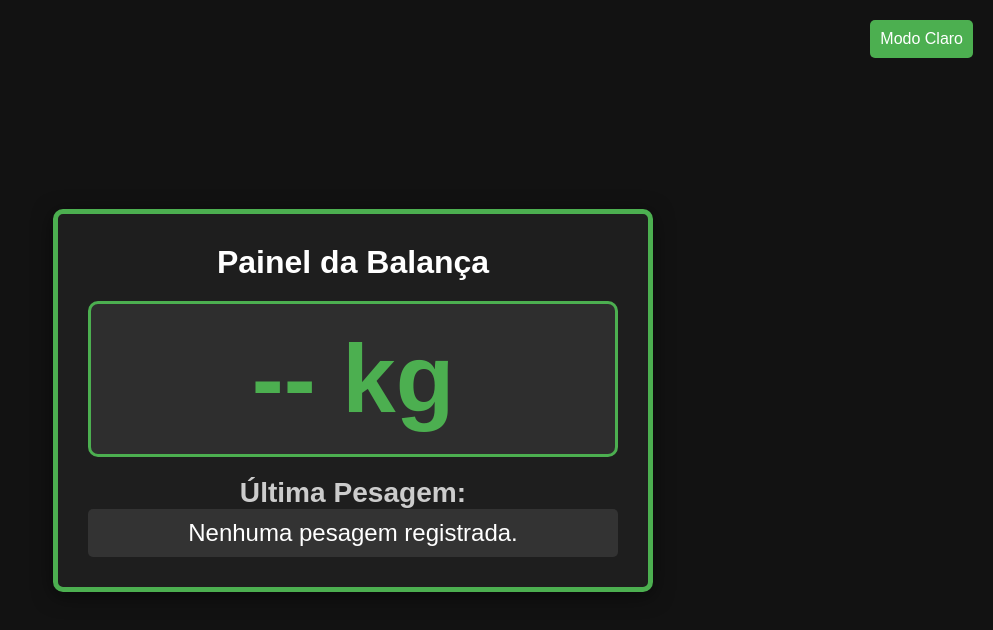
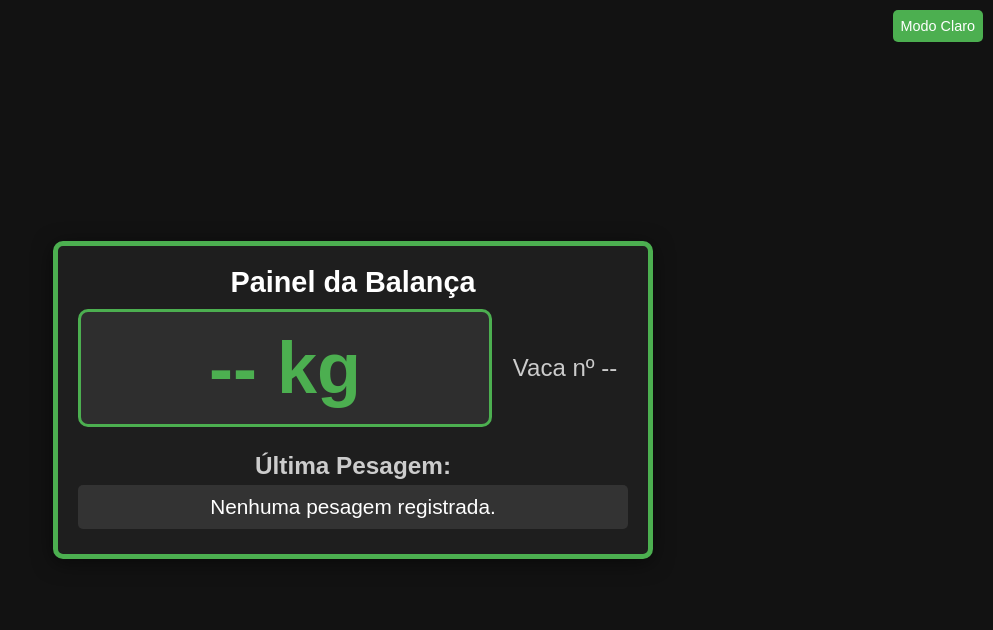
Before and after one commit to gabrielss2406/ConnectFarm-LocalizationSystem, a website: page public/weight.html in a window 1280 px wide. Shown: the whole page, without its empty margins (287-1280 px from the left). Drawn offline with nearby package versions, Linux system fonts and the light colour scheme; no server answers.

Commit message:
feat: cow number on painel

```diff
--- a/public/weight.html
+++ b/public/weight.html
@@ -19,93 +19,100 @@
             align-items: center;
             height: 100vh;
             background-color: #121212;
-            /* Cor de fundo escuro */
             font-family: Arial, sans-serif;
             transition: background-color 0.3s;
-            /* Transição suave */
         }
 
         .container {
-            text-align: center;
+            display: flex;
+            flex-direction: column;
+            align-items: center;
             background-color: #1e1e1e;
-            /* Cor de fundo da caixa */
-            padding: 30px;
+            padding: 20px;
             border-radius: 10px;
             box-shadow: 0 4px 20px rgba(0, 0, 0, 0.5);
-            width: 90vw;
+            width: 95vw;
             max-width: 600px;
             border: 5px solid #4CAF50;
-            /* Borda verde */
             transition: background-color 0.3s;
-            /* Transição suave */
+        }
+
+        .display-section {
+            display: flex;
+            justify-content: space-around;
+            align-items: center;
+            width: 100%;
+            gap: 10px;
         }
 
         .weight-display {
-            font-size: 4rem;
+            font-size: 3rem;
             font-weight: bold;
-            margin: 20px 0;
-            padding: 20px;
+            padding: 15px;
             border: 3px solid #4CAF50;
             border-radius: 10px;
             background-color: #2e2e2e;
-            /* Fundo mais escuro para o peso */
             color: #4CAF50;
-            /* Texto verde */
+            flex: 3;
+            text-align: center;
             transition: transform 0.2s;
+            white-space: nowrap;
+            overflow: hidden;
+            text-overflow: ellipsis;
         }
 
         .weight-display:hover {
             transform: scale(1.05);
         }
 
+        .number-display {
+            font-size: 1.5rem;
+            color: #ccc;
+            flex: 1;
+            text-align: center;
+        }
+
         .history {
-            margin-top: 20px;
+            margin-top: 15px;
             text-align: center;
-            font-size: 1.5rem;
+            font-size: 1.3rem;
             color: #fff;
-            /* Texto branco para melhor contraste */
+            width: 100%;
         }
 
         .history-entry {
             list-style: none;
-            margin: 0;
-            padding: 0;
+            margin: 5px 0;
+            padding: 10px;
             background-color: #333;
-            /* Fundo das entradas do histórico */
-            padding: 10px;
             border-radius: 5px;
             color: #fff;
-            /* Texto branco */
         }
 
         h1 {
-            font-size: 2rem;
-            margin-bottom: 20px;
+            font-size: 1.8rem;
+            margin-bottom: 10px;
             color: #fff;
-            /* Título branco */
         }
 
         h3 {
-            margin-top: 20px;
+            margin-top: 10px;
             color: #ccc;
-            /* Cor do subtítulo mais clara */
         }
 
         .toggle-button {
             position: absolute;
-            top: 20px;
-            right: 20px;
+            top: 10px;
+            right: 10px;
             background-color: #4CAF50;
-            /* Cor do botão */
             color: white;
             border: none;
             border-radius: 5px;
-            padding: 10px;
+            padding: 8px;
             cursor: pointer;
-            font-size: 1rem;
+            font-size: 0.9rem;
         }
 
-        /* Estilos para o modo claro */
         .light-mode {
             background-color: #f0f0f0;
         }
@@ -113,27 +120,48 @@
         .light-mode .container {
             background-color: #fff;
             border: 5px solid #4CAF50;
-            /* Borda verde */
         }
 
         .light-mode .weight-display {
             background-color: #e7f9e7;
-            /* Fundo claro para o peso */
             color: #4CAF50;
-            /* Texto verde */
+        }
+
+        .light-mode .number-display {
+            color: #333;
         }
 
         .light-mode .history-entry {
             background-color: #e0e0e0;
-            /* Fundo claro das entradas do histórico */
             color: #333;
-            /* Texto escuro */
         }
 
         .light-mode h1,
         .light-mode h3 {
             color: #333;
-            /* Texto escuro no modo claro */
+        }
+
+        @media (max-width: 600px) {
+            .weight-display {
+                font-size: 2.5rem;
+            }
+
+            .number-display {
+                font-size: 1.2rem;
+            }
+
+            h1 {
+                font-size: 1.5rem;
+            }
+
+            .history {
+                font-size: 1.2rem;
+            }
+
+            .toggle-button {
+                font-size: 0.8rem;
+                padding: 6px;
+            }
         }
     </style>
 </head>
@@ -142,8 +170,13 @@
     <button class="toggle-button" id="toggleButton">Modo Claro</button>
     <div class="container" id="container">
         <h1>Painel da Balança</h1>
-        <div class="weight-display">
-            <h2 id="weight">-- kg</h2>
+        <div class="display-section">
+            <div class="weight-display">
+                <h2 id="weight">-- kg</h2>
+            </div>
+            <div class="number-display" id="currentNumber">
+                Vaca nº --
+            </div>
         </div>
         <div class="history">
             <h3>Última Pesagem:</h3>
@@ -156,16 +189,18 @@
     <script src="/socket.io/socket.io.js"></script>
     <script>
         const socket = io();
-        let previousWeight = "Nenhuma pesagem registrada."; // Armazena a última pesagem
+        let previousWeight = "Nenhuma pesagem registrada.";
 
         socket.on('updateWeight', (data) => {
             const currentWeightEntry = `${data.weight} kg`;
+            const currentNumberEntry = `Vaca nº ${data.number}`;
 
             // Atualiza a última pesagem no histórico antes de atualizar o peso atual
             document.getElementById('lastWeight').innerText = previousWeight;
 
-            // Atualiza o peso atual no painel
+            // Atualiza o peso e o número da vaca atuais no painel
             document.getElementById('weight').innerText = currentWeightEntry;
+            document.getElementById('currentNumber').innerText = currentNumberEntry;
 
             // Armazena o peso atual como a última pesagem para a próxima atualização
             previousWeight = currentWeightEntry;
```
Also changed, not shown: src/server.ts (+2 -11 lines).
